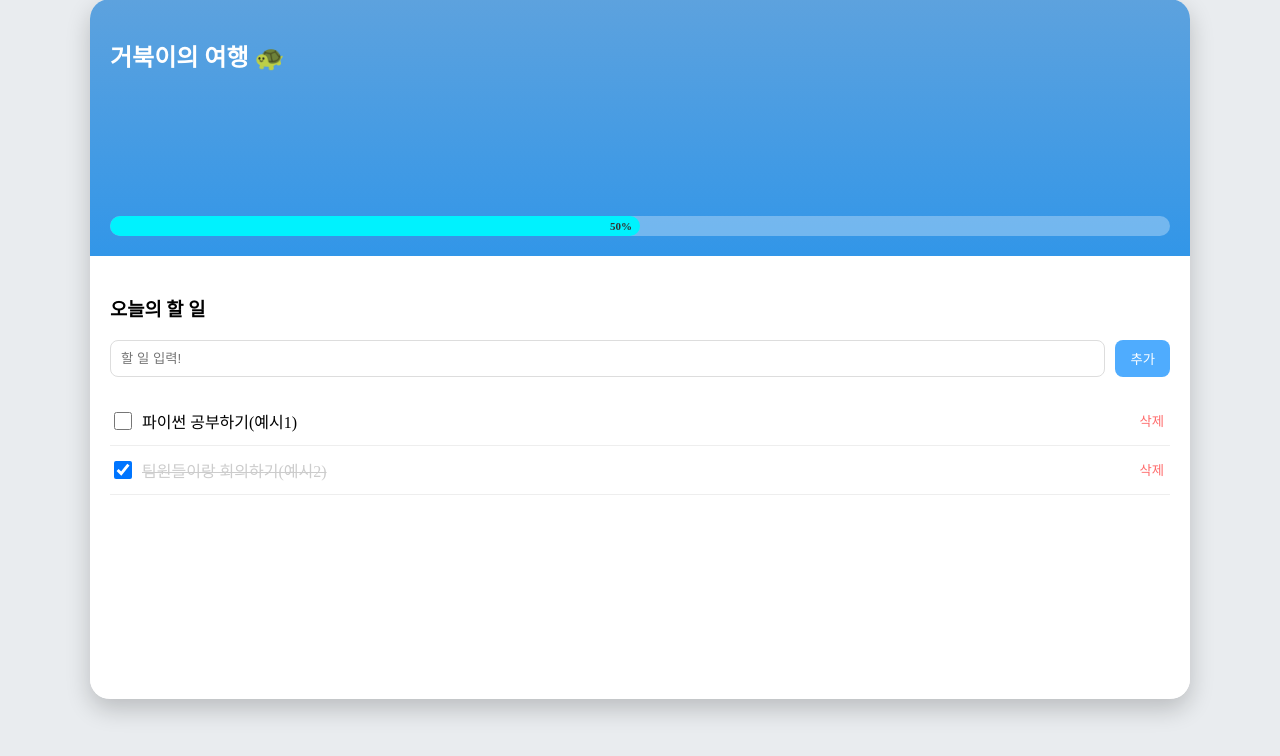
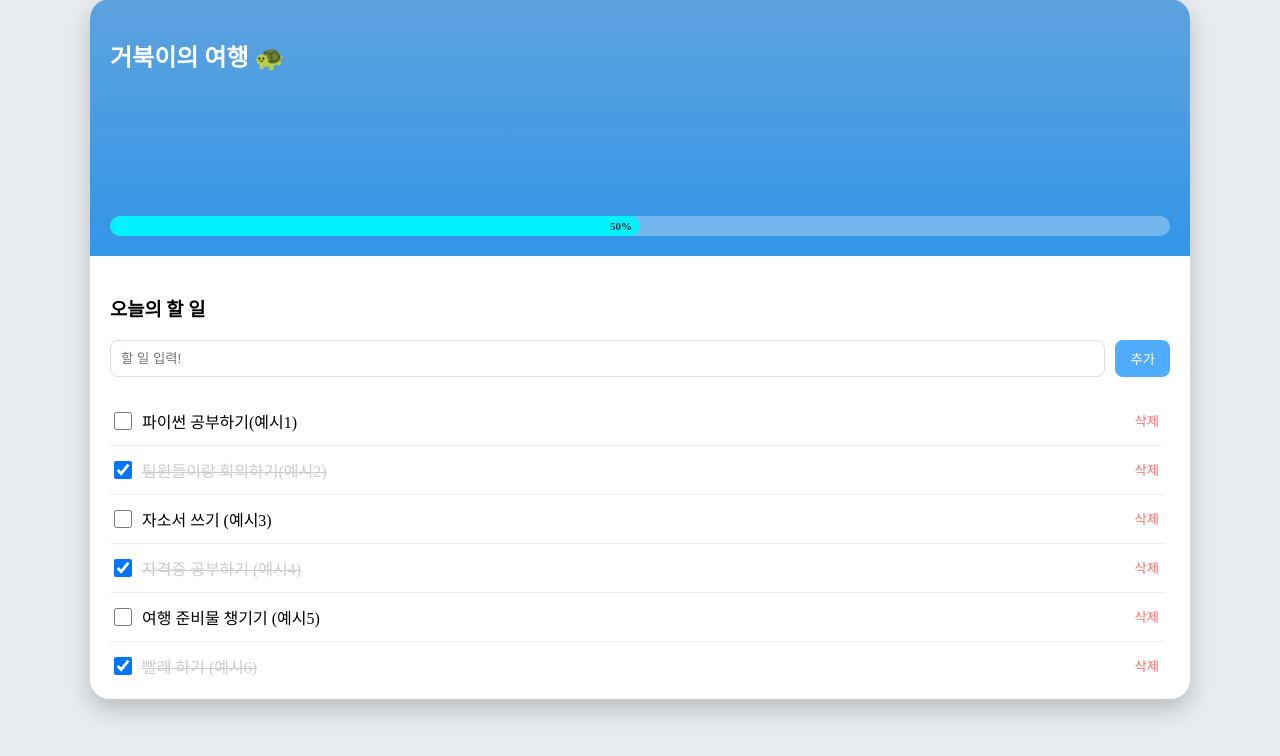
Before and after one commit to sowinblue/turtletrip-withme, a Flask app: page / in a window 1280 px wide. Shown: the part 175-931 px from the top of the page. Run offline with Flask 3, Linux system fonts and the light colour scheme.

Commit message:
체크리스트 UI 구성 및 스크롤 영역 구현

```diff
--- a/static/css/style.css
+++ b/static/css/style.css
@@ -45,6 +45,25 @@ body {
     padding: 20px;
     display: flex;
     flex-direction: column;
+    min-height:0;
+}
+
+/*  할 일 목록 컨테이너 */
+.todo-list-container {
+    flex: 1; /*남은 공간 다 차지*/
+    overflow-y: auto; /*내용 넘치면 스크롤 생기게 */
+    padding-right: 5px; /* 스크롤바 디자인(옵션) */
+}
+
+/* 스크롤바에서 실제로 움직이는 막대 스타일 */
+.todo-list-container::-webkit-scrollbar-thumb {
+    background-color: #ccc;
+    border-radius: 10px;
+}
+
+/* 스크롤바 이쁘게 */
+.todo-list-container::-webkit-scrollbar {
+    width: 5px;
 }
 
 /*진행률 바 컨테이너*/
--- a/templates/index.html
+++ b/templates/index.html
@@ -40,7 +40,7 @@
             </form>
 
             <!-- 할 일 목록 영역 (스크롤 대상) -->
-            <div class="todo-list container">
+            <div class="todo-list-container">
 
                 <!-- 미완료 항목 예시 -->
                 <div class="todo-item">
@@ -56,8 +56,86 @@
                     <button class="delete-btn">삭제</button>
                 </div>
 
+                <!-- 미완료 항목 예시 -->
+                <div class="todo-item">
+                    <input type="checkbox" class="real-checkbox">
+                    <span class="todo-text">자소서 쓰기 (예시3)</span>
+                    <button class="delete-btn">삭제</button>
+                </div>
+
+                <!-- 완료된 항목 예시 -->
+                <div class="todo-item completed">
+                    <input type="checkbox" class="real-checkbox" checked>
+                    <span class="todo-text">자격증 공부하기 (예시4)</span>
+                    <button class="delete-btn">삭제</button>
+                </div>
+
+                <!-- 미완료 항목 예시 -->
+                <div class="todo-item">
+                    <input type="checkbox" class="real-checkbox">
+                    <span class="todo-text">여행 준비물 챙기기 (예시5)</span>
+                    <button class="delete-btn">삭제</button>
+                </div>
+
+                <!-- 완료된 항목 예시 -->
+                <div class="todo-item completed">
+                    <input type="checkbox" class="real-checkbox" checked>
+                    <span class="todo-text">빨래 하기 (예시6)</span>
+                    <button class="delete-btn">삭제</button>
+                </div>
+
+                                <!-- 미완료 항목 예시 -->
+                <div class="todo-item">
+                    <input type="checkbox" class="real-checkbox">
+                    <span class="todo-text">잠자기 (예시7)</span>
+                    <button class="delete-btn">삭제</button>
+                </div>
+
+                <!-- 완료된 항목 예시 -->
+                <div class="todo-item completed">
+                    <input type="checkbox" class="real-checkbox" checked>
+                    <span class="todo-text">집 청소하기 (예시8)</span>
+                    <button class="delete-btn">삭제</button>
+                </div>
+
+                <!-- 미완료 항목 예시 -->
+                <div class="todo-item">
+                    <input type="checkbox" class="real-checkbox">
+                    <span class="todo-text">숙소 예약하기 (예시9)</span>
+                    <button class="delete-btn">삭제</button>
+                </div>
+
+                <!-- 완료된 항목 예시 -->
+                <div class="todo-item completed">
+                    <input type="checkbox" class="real-checkbox" checked>
+                    <span class="todo-text">장 보기 (예시10)</span>
+                    <button class="delete-btn">삭제</button>
+                </div>
+
+                <!-- 미완료 항목 예시 -->
+                <div class="todo-item">
+                    <input type="checkbox" class="real-checkbox">
+                    <span class="todo-text">영양제 먹기 (예시11)</span>
+                    <button class="delete-btn">삭제</button>
+                </div>
+
             </div>
         </section>
     </div>
+
+        <script>
+        /* HTML이 전부 로드된 뒤 체크박스 이벤트 연결 */
+        document.addEventListener('DOMContentLoaded', () => {
+            /* 모든 할 일 체크박스에 대해 */
+            document.querySelectorAll('.real-checkbox').forEach(checkbox => {
+                /* 체크 상태 변경 시 완료 클래스 토글 */
+                checkbox.addEventListener('change', () => {
+                    const todoItem = checkbox.closest('.todo-item');
+                    todoItem.classList.toggle('completed', checkbox.checked);
+                });
+            });
+        });
+        </script>
+
 </body>
 </html>
```
